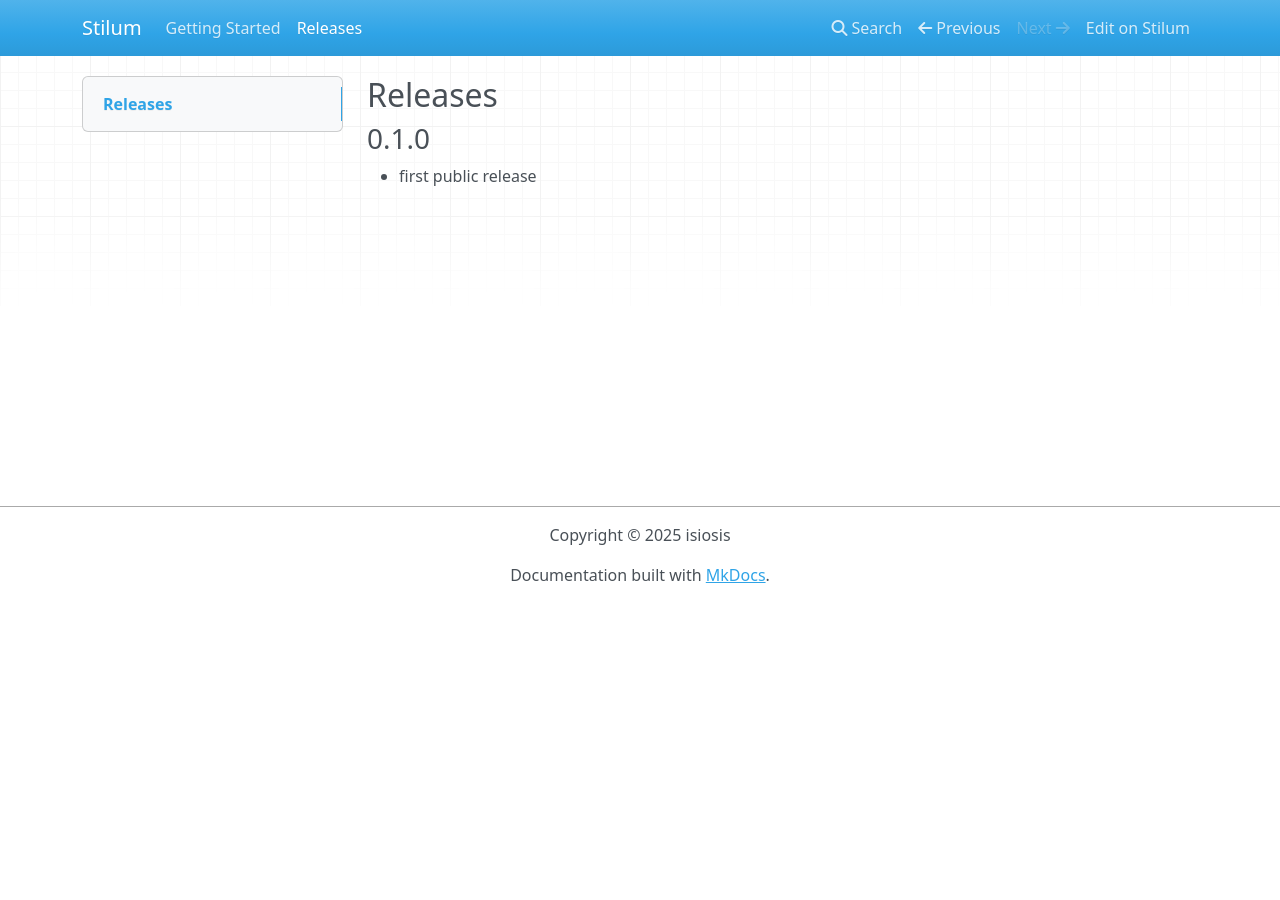
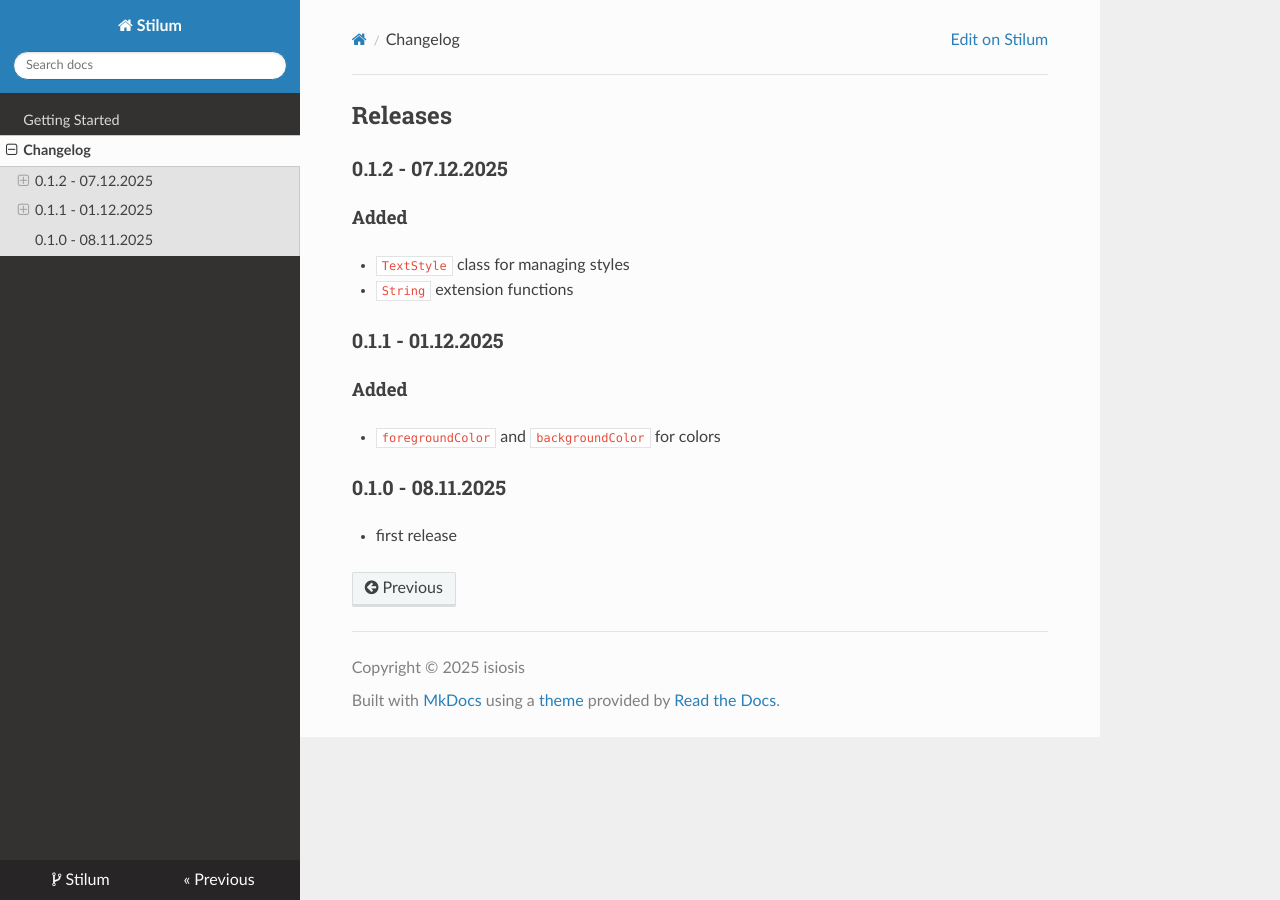
Before and after one commit to isiosis/stilum, an MkDocs documentation site: the page built from docs/changelog.md, in a window 1280 px wide. Built offline with MkDocs 1.6.1, drawn with Linux system fonts in a browser that asks for light colours; nearby versions of some CDN libraries.

Commit message:
update documentation

```diff
--- a/docs/changelog.md
+++ b/docs/changelog.md
@@ -1,4 +1,13 @@
 ## Releases
 
-### 0.1.0
-- first public release
+### 0.1.2 - 07.12.2025
+#### Added
+- `TextStyle` class for managing styles
+- `String` extension functions
+
+### 0.1.1 - 01.12.2025
+#### Added
+- `foregroundColor` and `backgroundColor` for colors
+
+### 0.1.0 - 08.11.2025
+- first release
--- a/mkdocs.yml
+++ b/mkdocs.yml
@@ -4,7 +4,8 @@ repo_url: https://github.com/isiosis/stilum
 site_description: Documentation for Stilum; A simple terminal output styler for kotlin.
 site_author: isiosis
 copyright: Copyright &copy; 2025 isiosis
+theme: readthedocs
 
 nav:
   - 'Getting Started': getting_started.md
-  - 'Releases': changelog.md
+  - 'Changelog': changelog.md
```
Also changed, not shown: README.md (+26 -1 lines), docs/getting_started.md (+14 -1 lines).
